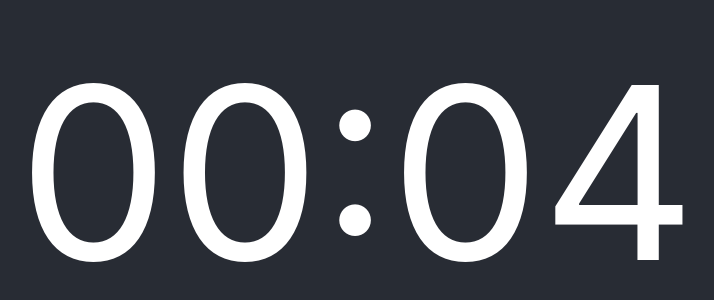
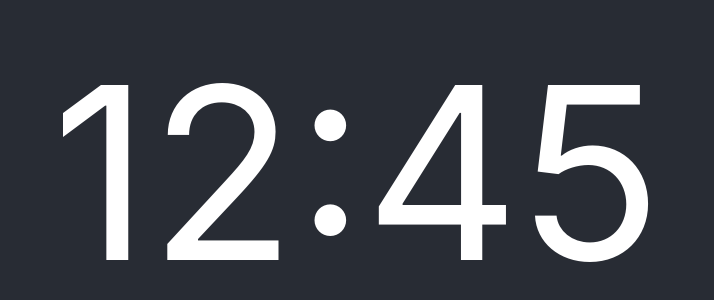
Before and after one commit to jslucas/timer, a React (Create React App) app: page / in a window 1280 px wide. Shown: the part 228-528 px from the top of the page, without its empty margins (283-997 px from the left). Built offline with nearby package versions, Linux system fonts and the light colour scheme.

Commit message:
Break apart the display into single digits

```diff
--- a/src/components/timer.js
+++ b/src/components/timer.js
@@ -4,10 +4,36 @@ export default function Timer() {
   const SET_TIME = 'set-time';
   const SET_RUNNING = 'set-running';
 
+  const firstM = (seconds) => {
+    const mins = Math.floor(seconds / 60);
+    return Math.floor(mins / 10);
+  };
+
+  const secondM = (seconds) => {
+    const mins = Math.floor(seconds / 60);
+    return Math.floor(mins % 10);
+  };
+
+  const firstS = (seconds) => {
+    return Math.floor(seconds % 60 / 10);
+  };
+
+  const secondS = (seconds) => {
+    return Math.floor(seconds % 60 % 10);
+  };
+
   const reduce = (state, action) => {
     switch (action.type) {
       case SET_TIME:
-        return { ...state, time: action.payload(state.time) };
+        let updatedTime = action.payload(state.time);
+        return {
+          ...state,
+          time: updatedTime,
+          firstM: firstM(updatedTime),
+          secondM: secondM(updatedTime),
+          firstS: firstS(updatedTime),
+          secondS: secondS(updatedTime)
+        };
       case SET_RUNNING:
         return { ...state, running: action.payload };
       default:
@@ -15,8 +41,15 @@ export default function Timer() {
     }
   };
 
-  const [state, dispatch] = useReducer(reduce, { time: 4, running: false });
-
+  const initialState = {
+    time: 765,
+    running: false,
+    firstM: 1,
+    secondM: 2,
+    firstS: 4,
+    secondS: 5,
+  };
+  const [state, dispatch] = useReducer(reduce, initialState);
 
   useEffect(() => {
     let intervalId;
@@ -55,16 +88,10 @@ export default function Timer() {
     }
   };
 
-  const formatTime = (seconds) => {
-    const minutes = Math.floor(seconds / 60);
-    const remainingSeconds = seconds % 60;
-
-    return `${minutes.toString().padStart(2, '0')}:${remainingSeconds.toString().padStart(2, '0')}`;
-  };
 
   return (
     <div id="timer" onClick={handleClick}>
-      {formatTime(state.time)}
+      <span id={Math.random()}>{state.firstM}</span><span id={Math.random()}>{state.secondM}</span>:<span id={Math.random()}>{state.firstS}</span><span id={Math.random()}>{state.secondS}</span>
     </div>
   )
 }
```
